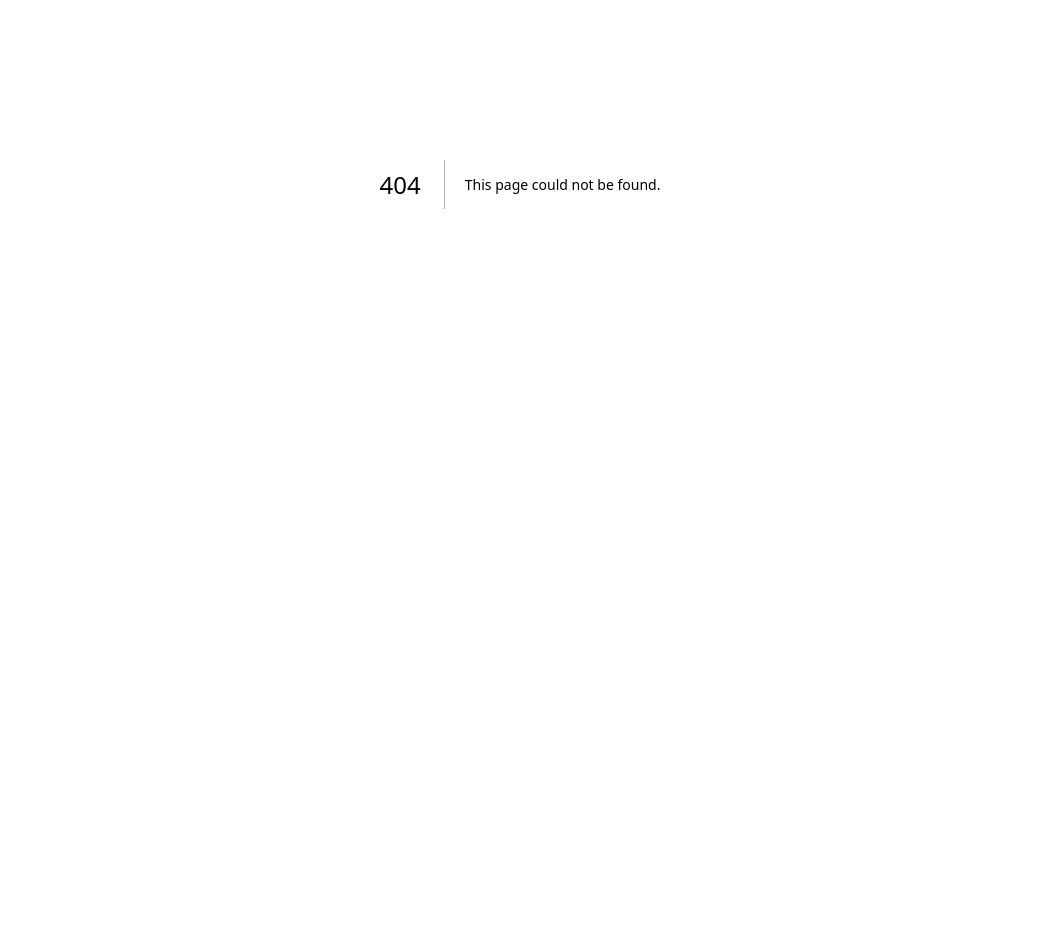
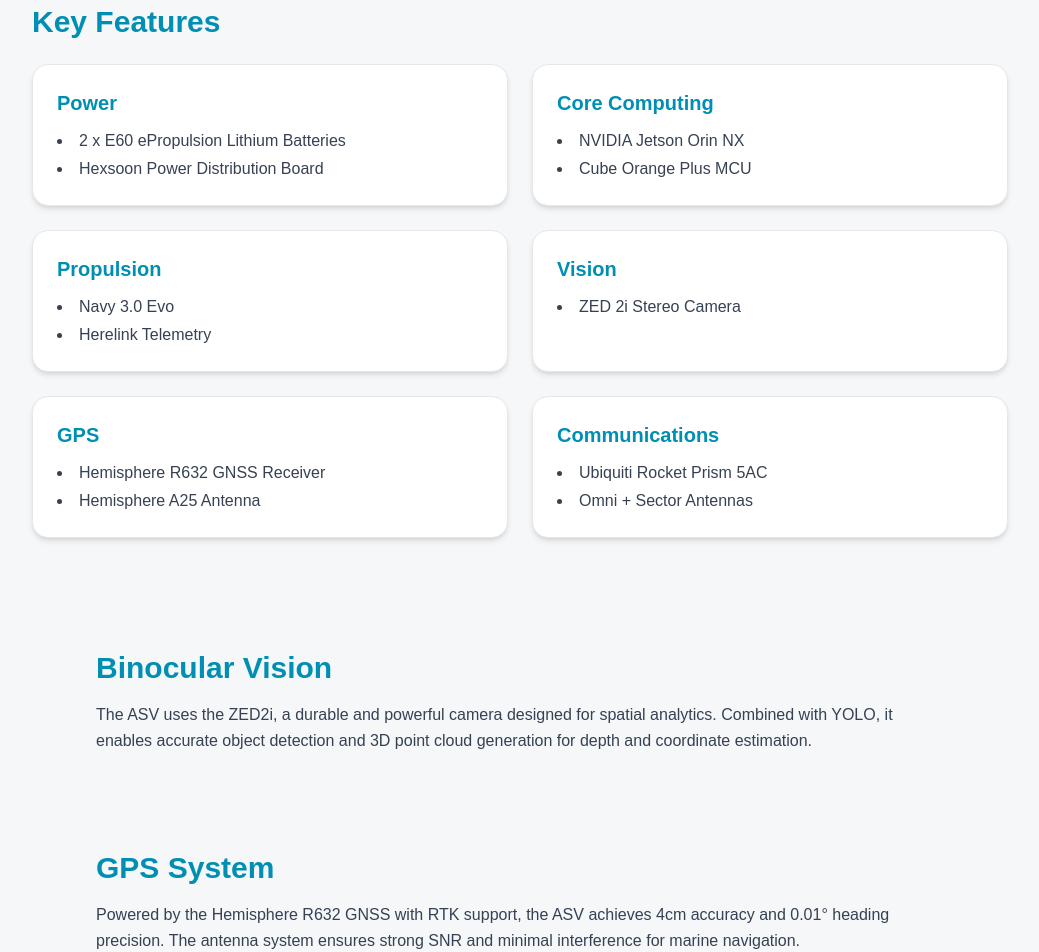
Before and after one commit to Sushruth2911/AAV_Web_Development, a Next.js app in the folder aavwebsite/: page /asv in a window 1280 px wide. Before the commit this address had no page. Shown: the part 280-1232 px from the top of the page, without its empty margins (120-1159 px from the left). Before the commit the page ends 864 px from the top, so only its background shows below. Built offline with nearby package versions, Linux system fonts and the light colour scheme.

Commit message:
Added asv page

```diff
--- /dev/null
+++ b/aavwebsite/app/asv/page.tsx
@@ -0,0 +1,106 @@
+import React from "react";
+
+import Navbar from "@/components/navbar";
+
+export default function ASVPage() {
+  return (
+    <>
+      <Navbar />
+      <div className="w-full min-h-screen bg-[#f5f7f9] text-slate-900">
+        <header className="bg-[#008fb3] text-white py-10 px-6 text-center shadow-sm">
+          <h1 className="text-4xl font-bold mb-2">Autonomous Surface Vehicle (ASV)</h1>
+          <p className="text-lg opacity-90">Advanced Robotics | Precision Navigation | Intelligent Systems</p>
+      </header>
+
+      <section className="max-w-5xl mx-auto py-16 px-6">
+        <h2 className="text-3xl font-semibold mb-6 text-[#008fb3]">Key Features</h2>
+        <div className="grid md:grid-cols-2 gap-6">
+          <FeatureCard title="Power" items={["2 x E60 ePropulsion Lithium Batteries", "Hexsoon Power Distribution Board"]} />
+          <FeatureCard title="Core Computing" items={["NVIDIA Jetson Orin NX", "Cube Orange Plus MCU"]} />
+          <FeatureCard title="Propulsion" items={["Navy 3.0 Evo", "Herelink Telemetry"]} />
+          <FeatureCard title="Vision" items={["ZED 2i Stereo Camera"]} />
+          <FeatureCard title="GPS" items={["Hemisphere R632 GNSS Receiver", "Hemisphere A25 Antenna"]} />
+          <FeatureCard title="Communications" items={["Ubiquiti Rocket Prism 5AC", "Omni + Sector Antennas"]} />
+        </div>
+      </section>
+
+      <Section title="Binocular Vision">
+        <p>
+          The ASV uses the ZED2i, a durable and powerful camera designed for spatial analytics. Combined with YOLO,
+          it enables accurate object detection and 3D point cloud generation for depth and coordinate estimation.
+        </p>
+      </Section>
+
+      <Section title="GPS System">
+        <p>
+          Powered by the Hemisphere R632 GNSS with RTK support, the ASV achieves 4cm accuracy and 0.01° heading
+          precision. The antenna system ensures strong SNR and minimal interference for marine navigation.
+        </p>
+      </Section>
+
+      <Section title="Hydrophone">
+        <p>
+          The Teledyne Reson TC4013 hydrophone provides high-sensitivity, omnidirectional detection for underwater
+          acoustic analysis and locating sound emitters.
+        </p>
+      </Section>
+
+      <Section title="Mechanical — Thrusters">
+        <p>
+          Dual Navy 3.0 Evo motors provide differential thrust, powered by independent 48V E60 batteries for optimal
+          maneuverability, stability, and long-range performance.
+        </p>
+      </Section>
+
+      <Section title="UAV Landing Dock">
+        <p>
+          A stepper motor–driven docking system clamps and releases UAV legs, enabling secure transport and smooth
+          deployment in marine conditions.
+        </p>
+      </Section>
+
+      <Section title="Racquetball Launcher">
+        <p>
+          Designed for future trajectory planning, the launcher uses flywheels and a drum mechanism to fire balls with
+          controlled speed and precision.
+        </p>
+      </Section>
+
+      <Section title="Waterproofing & Electrical System">
+        <p>
+          All electronics are sealed in waterproof enclosures. Solid‑state relays and DC‑DC converters manage 48V →
+          24V/12V/7V power distribution for all components including propulsion, MCU, GPS, and vision systems.
+        </p>
+      </Section>
+
+      <footer className="bg-[#008fb3] text-white text-center py-6 mt-16">
+        <p className="text-sm opacity-80">© 2025 NTU Robotics — Autonomous Surface Vehicle Team</p>
+      </footer>
+    </div>
+    </>
+  );
+}
+
+// Reusable Section Component
+function Section({ title, children }: { title: string; children: React.ReactNode }) {
+  return (
+    <section className="max-w-4xl mx-auto py-12 px-6">
+      <h2 className="text-3xl font-semibold text-[#008fb3] mb-4">{title}</h2>
+      <p className="text-gray-700 leading-relaxed">{children}</p>
+    </section>
+  );
+}
+
+// Feature Card Component
+function FeatureCard({ title, items }: { title: string; items: string[] }) {
+  return (
+    <div className="bg-white shadow-md rounded-2xl p-6 border border-gray-200">
+      <h3 className="text-xl font-semibold text-[#008fb3] mb-3">{title}</h3>
+      <ul className="list-disc list-inside space-y-1 text-gray-700">
+        {items.map((item, idx) => (
+          <li key={idx}>{item}</li>
+        ))}
+      </ul>
+    </div>
+  );
+}
```
Also changed, not shown: 2 other files (tests, documents, lock files or other folders).
